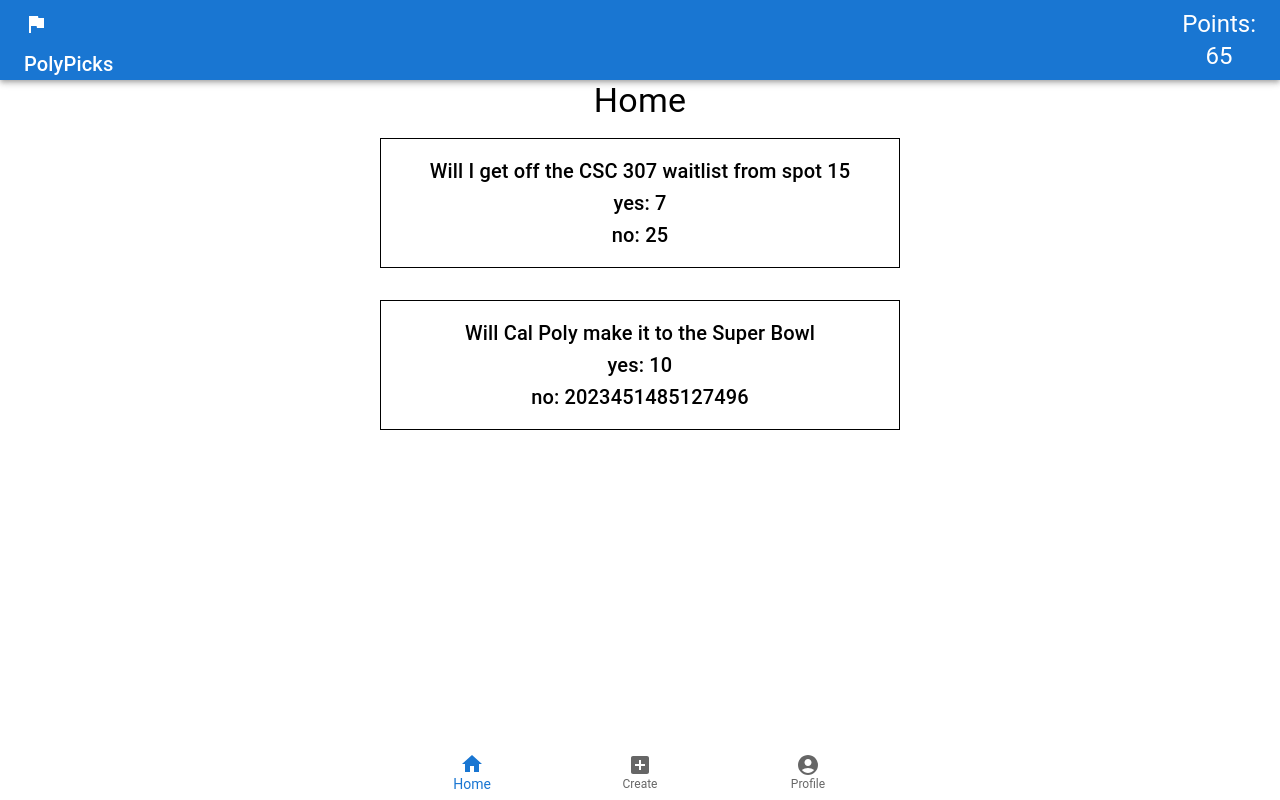
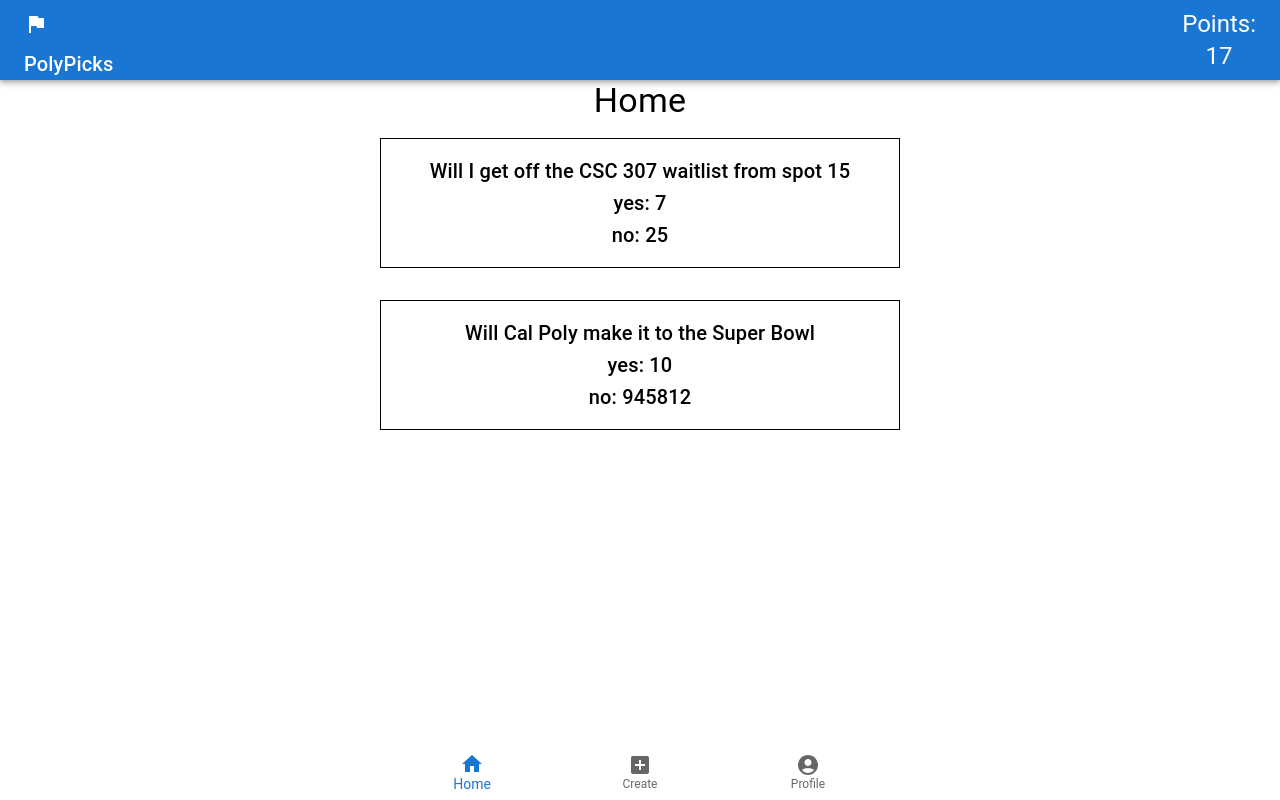
Before and after one commit to EmuMan/stay-soft, a React (Create React App) app in the folder packages/react-frontend/: page / in a window 1280 px wide. Built offline with nearby package versions, Linux system fonts and the light colour scheme.

Commit message:
Separated components for more specializationl

```diff
--- a/packages/react-frontend/src/App.js
+++ b/packages/react-frontend/src/App.js
@@ -1,20 +1,24 @@
 import "./App.css";
-// import { MuiSelect } from "./components/MuiSelect";
-// import {MuiButton} from "./components/MuiButton"
-// import { MuiTypography } from "./components/MuiTypography";
-// import { MuiTextField } from "./components/MuiTextField";
-import { MuiNavbar } from "./components/MuiNavbar";
-import { MuiBottomNavigation } from "./components/MuiBottomNavigation";
+import { TopBar } from "./components/TopBar";
+import { BottomNavbar } from "./components/BottomNavbar";
+import { useState } from "react";
+import HomePage from "./components/HomePage.js";
+import CreatePage from "./components/CreatePage.js";
+import ProfilePage from "./components/ProfilePage.js";
 
 function App() {
+  const [pageIndex, setPageIndex] = useState(0);
+  const compArray = [];
+
+  compArray.push(HomePage());
+  compArray.push(CreatePage());
+  compArray.push(ProfilePage());
+
   return (
     <div className="App">
-      {/* <MuiTypography /> */}
-      {/* <MuiButton></MuiButton> */}
-      {/* <MuiTextField /> */}
-      {/* <MuiSelect /> */}
-      <MuiNavbar />
-      <MuiBottomNavigation />
+      <TopBar points="17" />
+      {compArray[pageIndex]}
+      <BottomNavbar initialPageIndex={0} setPageIndex={setPageIndex} />
     </div>
   );
 }
--- a/packages/react-frontend/src/components/MuiBottomNavigation.js
+++ b/packages/react-frontend/src/components/BottomNavbar.js
@@ -5,27 +5,15 @@
 import AccountCircleIcon from "@mui/icons-material/AccountCircle";
 import HomeIcon from "@mui/icons-material/Home";
 import AddBoxIcon from "@mui/icons-material/AddBox";
-import { useState } from "react";
-import HomePage from "./HomePage.js";
-import CreatePage from "./CreatePage.js";
-import ProfilePage from "./ProfilePage.js";
 
-const MuiBottomNavigation = () => {
-  const [pageIndex, setPageIndex] = useState(0);
-  const compArray = [];
-
-  compArray.push(HomePage());
-  compArray.push(CreatePage());
-  compArray.push(ProfilePage());
-
+const BottomNavbar = (props) => {
   return (
     <div>
-      {compArray[pageIndex]}
       <BottomNavigation
         sx={{ width: "100%", position: "absolute", bottom: 0 }}
-        value={pageIndex}
+        value={props.initialPageIndex}
         onChange={(event, newValue) => {
-          setPageIndex(newValue);
+          props.setPageIndex(newValue);
         }}
         showLabels
       >
@@ -37,4 +25,4 @@
   );
 };
 
-export { MuiBottomNavigation };
+export { BottomNavbar };
--- a/packages/react-frontend/src/components/HomePage.js
+++ b/packages/react-frontend/src/components/HomePage.js
@@ -7,13 +7,13 @@
       <Typography variant="h4">Home</Typography>
       <Box display="flex" justifyContent="center" alignItems="center" flexDirection="column">
         <Bet
-          yesCount="7"
-          noCount="25"
+          yesCount={7}
+          noCount={25}
           description="Will I get off the CSC 307 waitlist from spot 15"
         />
         <Bet
-          yesCount="10"
-          noCount="2023451485127496"
+          yesCount={10}
+          noCount={945812}
           description="Will Cal Poly make it to the Super Bowl"
         />
       </Box>
--- a/packages/react-frontend/src/components/MuiNavbar.js
+++ b/packages/react-frontend/src/components/TopBar.js
@@ -1,7 +1,7 @@
 import { AppBar, Toolbar, IconButton, Typography, Box } from "@mui/material";
 import FlagIcon from "@mui/icons-material/Flag";
 
-const MuiNavbar = () => {
+const TopBar = (props) => {
   const pointsContainerStyle = {
     display: "flex",
     flexDirection: "column",
@@ -29,7 +29,7 @@
             Points:
           </Typography>
           <Typography variant="h5" compoenent="div" id="points">
-            65
+            {props.points}
           </Typography>
         </Box>
       </Toolbar>
@@ -37,4 +37,4 @@
   );
 };
 
-export { MuiNavbar };
+export { TopBar };
```
